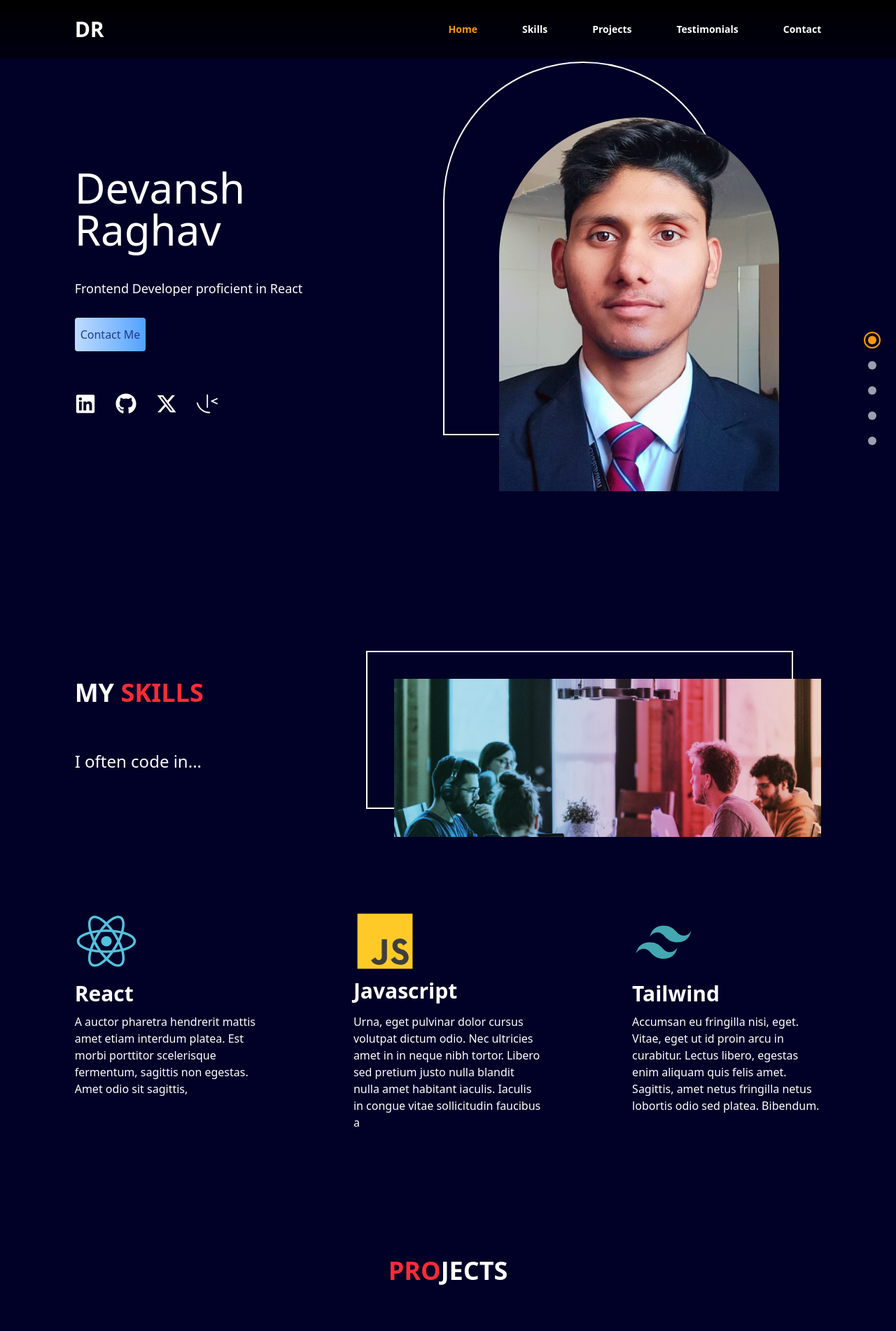
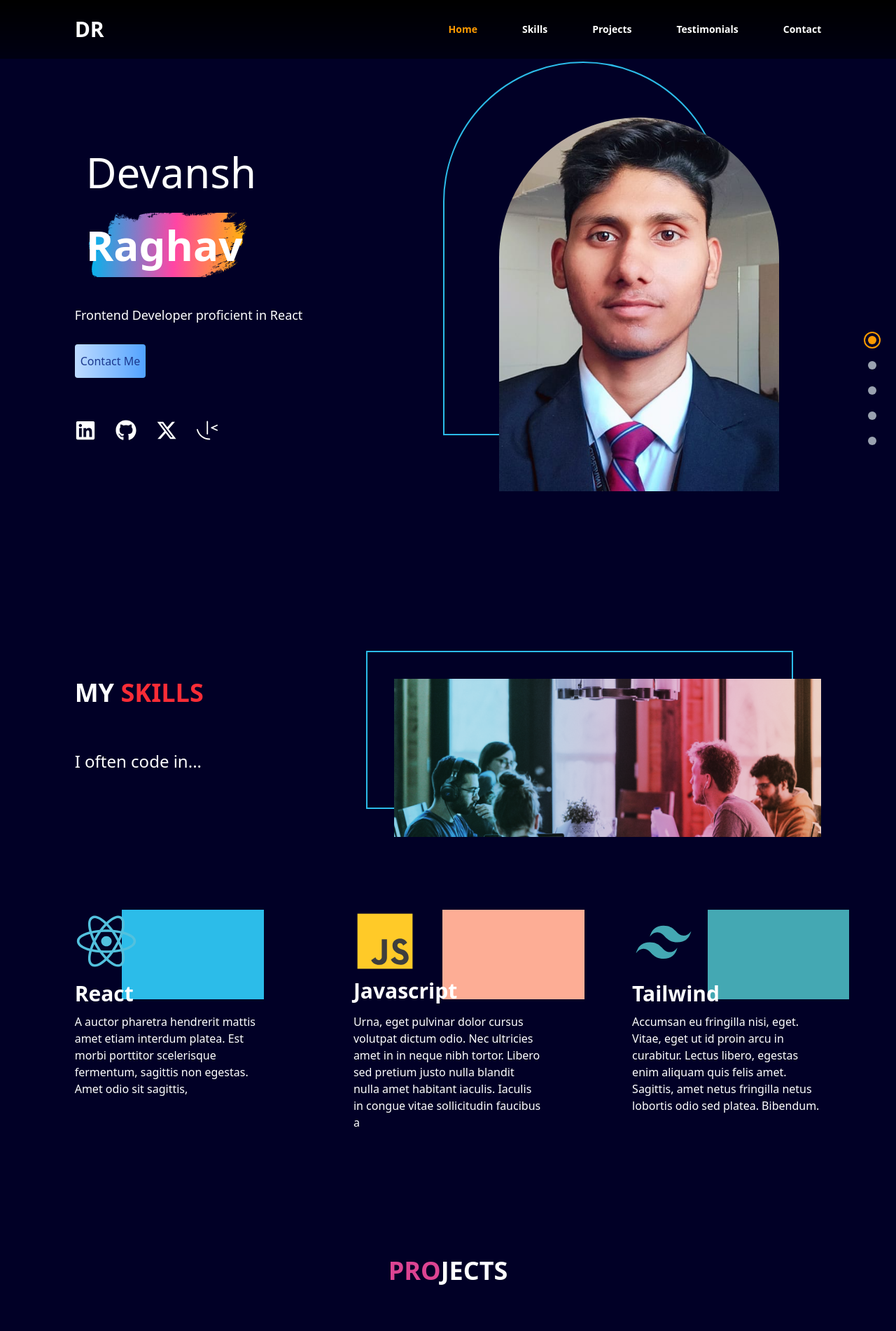
Before and after one commit to devansh373/final-portfolio, a React (Vite) app: page / in a window 1280 px wide. Shown: the top 1902 px of the page at 70% size. Built offline with nearby package versions, Linux system fonts and the light colour scheme.

Commit message:
changes in ui

```diff
--- a/src/App.jsx
+++ b/src/App.jsx
@@ -29,7 +29,7 @@ function App() {
   }, []);
 
   return (
-    <div className="app  text-white">
+    <div className="app bg-[#010026] text-white">
       <Navbar
         isTopOfPage={isTopOfPage}
         selectedPage={selectedPage}
--- a/src/components/LineGradient.jsx
+++ b/src/components/LineGradient.jsx
@@ -1,5 +1,6 @@
 const LineGradient = ({ width = "w-full" }) => {
-  return <div className={`h-0.5 ${width} bg-gradient-rainblue`} />;
+  return <div className={`h-0.5 ${width}  bg-[linear-gradient(81.66deg,_#00B5EE_7.21%,_#FF45A4_45.05%,_#FFBA00_78.07%k)]
+`} />;
 };
 
 export default LineGradient;
--- a/src/hooks/useMediaQuery.jsx
+++ b/src/hooks/useMediaQuery.jsx
@@ -8,7 +8,10 @@ const useMediaQuery = (query) => {
     if (media.matches !== matches) {
       setMatches(media.matches);
     }
-    const listener = () => setMatches(media.matches);
+    console.log(media.matches,matches,query)
+    const listener = () => {
+      console.log(media.matches,matches,query)
+      setMatches(media.matches)};
     window.addEventListener("resize", listener);
     return () => window.removeEventListener("resize", listener);
   }, [matches, query]);
--- a/src/index.css
+++ b/src/index.css
@@ -9,4 +9,9 @@
      background-color: #010026;
      /* @apply text-white; */
     }
+    .bg-content-brush{
+
+      background-image: url('./assets/brush.png');
+      background-size: contain;
+    }
   }
--- a/src/scenes/Footer.jsx
+++ b/src/scenes/Footer.jsx
@@ -2,14 +2,14 @@ import SocialMediaIcons from "../components/SocialMediaIcons";
 
 const Footer = () => {
   return (
-    <footer className="h-64 bg-red pt-10">
+    <footer className="h-64 bg-[#922d61] pt-10">
       <div className="w-10/12 mx-auto">
         <SocialMediaIcons />
         <div className="md:flex justify-center md:justify-between text-center ">
-          <p className="font-playfair font-semibold text-2xl text-yellow">
+          <p className="font-playfair font-semibold text-3xl text-[#FDCC49]">
             Devansh Raghav
           </p>
-          <p className="font-playfair text-md text-yellow">
+          <p className="font-playfair text-lg text-[#FDCC49]">
             Thanks for visiting my portfolio!
           </p>
         </div>
--- a/src/scenes/Landing.jsx
+++ b/src/scenes/Landing.jsx
@@ -15,7 +15,17 @@ const Landing = ({ setSelectedPage }) => {
         {isAboveLarge ? (
           <div
             className="relative z-0 ml-20 before:absolute before:-top-20 before:-left-20 before:rounded-t-[400px]
-            before:w-full before:max-w-[400px] md:before:max-w-[600px] before:h-full before:border-2 before:border-blue before:z-[-1]"
+            before:w-full before:max-w-[400px] md:before:max-w-[600px] before:h-full before:border-2 before:border-[#2CBCE9] before:z-[-1]"
+          >
+            <motion.div
+              initial="hidden"
+              whileInView="visible"
+              viewport={{ amount: 0.5 }}
+              transition={{ duration: 1 }}
+              variants={{
+                hidden: { x: -80, y: -80 },
+                visible: { x: 0, y: 0 },
+              }}
             >
               <img
                 alt="profile"
@@ -27,6 +37,7 @@ const Landing = ({ setSelectedPage }) => {
                 // src="./assets/ReadyPlayerMe-Avatar.jpeg"
                 // src="./assets/ReadyPlayerMe-Avatar.png"
               />
+            </motion.div>
           </div>
         ) : (
           <img
@@ -44,20 +55,25 @@ const Landing = ({ setSelectedPage }) => {
         <motion.div
           initial="hidden"
           whileInView="visible"
-          viewport={{ once: true, amount: 0.5 }}
+          viewport={{ amount: 0.5 }}
           transition={{ duration: 0.5 }}
           variants={{
             hidden: { opacity: 0, x: -50 },
             visible: { opacity: 1, x: 0 },
           }}
         >
-          <p className="text-6xl font-playfair z-10 text-center md:text-start">
+          <p className="text-6xl font-playfair z-10 text-center md:text-start flex flex-wrap gap-3">
+            <span className="p-4 sm:py-4">
               Devansh {""}
+              </span>
             <span
-              className="xs:relative xs:text-deep-blue xs:font-semibold z-20 xs:before:content-brush
-              before:absolute before:-left-[25px] before:-top-[70px] before:z-[-1]"
+              className="sm:font-semibold z-20 bg-[url('./assets/brush.png')] bg-no-repeat bg-cover bg-center
+                 before:z-[-1]  p-4 sm:py-4"
             >
+              <span className="text">
+
               Raghav
+              </span>
             </span>
           </p>
 
@@ -71,7 +87,7 @@ const Landing = ({ setSelectedPage }) => {
           className="flex mt-5 justify-center md:justify-start"
           initial="hidden"
           whileInView="visible"
-          viewport={{ once: true, amount: 0.5 }}
+          viewport={{ amount: 0.5 }}
           transition={{ delay: 0.2, duration: 0.5 }}
           variants={{
             hidden: { opacity: 0, x: -50 },
@@ -101,7 +117,7 @@ const Landing = ({ setSelectedPage }) => {
           className="flex mt-5 justify-center md:justify-start"
           initial="hidden"
           whileInView="visible"
-          viewport={{ once: true, amount: 0.5 }}
+          viewport={{ amount: 0.5 }}
           transition={{ delay: 0.4, duration: 0.5 }}
           variants={{
             hidden: { opacity: 0, x: -50 },
--- a/src/scenes/MySkills.jsx
+++ b/src/scenes/MySkills.jsx
@@ -13,7 +13,7 @@ const MySkills = () => {
           className="md:w-1/3"
           initial="hidden"
           whileInView="visible"
-          viewport={{ once: true, amount: 0.5 }}
+          viewport={{ amount: 0.5 }}
           transition={{ duration: 0.5 }}
           variants={{
             hidden: { opacity: 0, x: -50 },
@@ -24,22 +24,31 @@ const MySkills = () => {
             MY <span className="text-red-500">SKILLS</span>
           </p>
           <LineGradient width="w-1/3" />
-          <p className="mt-10 text-2xl mb-7">
-            I often code  in...
-          </p>
+          <p className="mt-10 text-2xl mb-7">I often code in...</p>
         </motion.div>
 
         <div className="mt-16 md:mt-0">
           {isAboveLarge ? (
             <div
               className="relative z-0 ml-20 before:absolute before:-top-10 before:-left-10
-              before:w-full before:h-full before:border-2 before:border-blue before:z-[-1]"
+              before:w-full before:h-full before:border-2 before:border-[#2CBCE9] before:z-[-1]"
             >
-              <img
-                alt="skills"
-                className="z-10"
-                src="assets/skills-image.png"
-              />
+              <motion.div
+                initial="hidden"
+                whileInView="visible"
+                viewport={{ amount: 0.5 }}
+                transition={{ duration: 1 }}
+                variants={{
+                  hidden: { x: -40, y: -40 },
+                  visible: { x: 0, y: 0 },
+                }}
+              >
+                <img
+                  alt="skills"
+                  className="z-10"
+                  src="assets/skills-image.png"
+                />
+              </motion.div>
             </div>
           ) : (
             <img alt="skills" className="z-10" src="assets/skills-image.png" />
@@ -54,7 +63,7 @@ const MySkills = () => {
           className="md:w-1/3 mt-10"
           initial="hidden"
           whileInView="visible"
-          viewport={{ once: true, amount: 0.5 }}
+          viewport={{ amount: 0.5 }}
           transition={{ duration: 0.5 }}
           variants={{
             hidden: { opacity: 0, y: 50 },
@@ -66,11 +75,9 @@ const MySkills = () => {
               <p className="font-playfair font-semibold text-5xl w-[90px]">
                 {reactSvg}
               </p>
-              <p className="font-playfair font-semibold text-3xl mt-3">
-                React
-              </p>
+              <p className="font-playfair font-semibold text-3xl mt-3">React</p>
             </div>
-            <div className="w-1/2 md:w-3/4 h-32 bg-blue absolute right-0 top-0 z-[-1]" />
+            <div className="w-1/2 md:w-3/4 h-32 bg-[#2CBCE9] absolute right-0 top-0 z-[-1]" />
           </div>
           <p className="mt-5">
             A auctor pharetra hendrerit mattis amet etiam interdum platea. Est
@@ -84,7 +91,7 @@ const MySkills = () => {
           className="md:w-1/3 mt-10"
           initial="hidden"
           whileInView="visible"
-          viewport={{ once: true, amount: 0.5 }}
+          viewport={{ amount: 0.5 }}
           transition={{ delay: 0.2, duration: 0.5 }}
           variants={{
             hidden: { opacity: 0, y: 50 },
@@ -93,13 +100,14 @@ const MySkills = () => {
         >
           <div className="relative h-32">
             <div className="z-10">
-              <p className="font-playfair font-semibold text-2xl w-[90px]">{
-            jsSvg}</p>
+              <p className="font-playfair font-semibold text-2xl w-[90px]">
+                {jsSvg}
+              </p>
               <p className="font-playfair font-semibold text-3xl mt-2 ">
                 Javascript
               </p>
             </div>
-            <div className="w-1/2 md:w-3/4 h-32 bg-red absolute right-0 top-0 z-[-1]" />
+            <div className="w-1/2 md:w-3/4 h-32 bg-[#FDAD95] absolute -right-15 top-0 z-[-1]" />
           </div>
           <p className="mt-5">
             Urna, eget pulvinar dolor cursus volutpat dictum odio. Nec ultricies
@@ -113,7 +121,7 @@ const MySkills = () => {
           className="md:w-1/3 mt-10"
           initial="hidden"
           whileInView="visible"
-          viewport={{ once: true, amount: 0.5 }}
+          viewport={{ amount: 0.5 }}
           transition={{ delay: 0.4, duration: 0.5 }}
           variants={{
             hidden: { opacity: 0, y: 50 },
@@ -122,12 +130,14 @@ const MySkills = () => {
         >
           <div className="relative h-32">
             <div className="z-10">
-              <p className="font-playfair font-semibold text-5xl w-[90px]">{tailwindSvg}</p>
+              <p className="font-playfair font-semibold text-5xl w-[90px]">
+                {tailwindSvg}
+              </p>
               <p className="font-playfair font-semibold text-3xl mt-3">
                 Tailwind
               </p>
             </div>
-            <div className="w-1/2 md:w-3/4 h-32 bg-yellow absolute right-0 top-0 z-[-1]" />
+            <div className="w-1/2 md:w-3/4 h-32 bg-[#44a8b3] absolute -right-10 top-0 z-[-1]" />
           </div>
           <p className="mt-5">
             Accumsan eu fringilla nisi, eget. Vitae, eget ut id proin arcu in
--- a/src/scenes/Navbar.jsx
+++ b/src/scenes/Navbar.jsx
@@ -20,10 +20,10 @@ const Link = ({ page, selectedPage, setSelectedPage }) => {
 const Navbar = ({ isTopOfPage, selectedPage, setSelectedPage }) => {
   const [isMenuToggled, setIsMenuToggled] = useState(false);
   const isDesktop = useMediaQuery("(min-width: 768px)");
-  const navbarBackground = isTopOfPage ? "" : "bg-red";
+  // const navbarBackground = ;
 
   return (
-    <nav className={`${navbarBackground} z-40 w-full fixed top-0 py-6 bg-gradient-to-b from-black to-black/50 bg-transparent`}>
+    <nav className={`${isTopOfPage ? "" : "bg-red-500"} z-40 w-full fixed top-0 py-6 bg-gradient-to-b from-black to-black/50 bg-transparent`}>
       <div className="flex items-center justify-between mx-auto w-5/6">
         <h4 className="font-playfair text-3xl font-bold">DR</h4>
 
--- a/src/scenes/Projects.jsx
+++ b/src/scenes/Projects.jsx
@@ -5,7 +5,7 @@ const container = {
   hidden: {},
   visible: {
     transition: {
-      staggerChildren: 0.2,
+      staggerChildren: 0.1,
     },
   },
 };
@@ -17,12 +17,12 @@ const projectVariant = {
 
 const Project = ({ title,url,desc }) => {
   const overlayStyles = `absolute h-full w-full opacity-0 hover:opacity-90 transition duration-500
-    bg-gray-300 z-30 flex flex-col justify-center items-center text-center p-16 text-blue-900 cursor-pointer rounded-lg`;
+     z-30 flex flex-col justify-center items-center text-center p-16 cursor-pointer rounded-lg`;
   const projectTitle = title.split(" ").join("-").toLowerCase();
 
   return (
     <motion.div variants={projectVariant} className="relative">
-      <a href={url} target="_blank" className={overlayStyles}>
+      <a href={url} target="_blank" className={`${overlayStyles} text-[#2CBCE9] bg-[#ededed]`}>
         <p className="text-2xl font-playfair">{title}</p>
         <p className="mt-7">
           {desc}
@@ -41,7 +41,7 @@ const Projects = () => {
         className="md:w-2/5 mx-auto text-center"
         initial="hidden"
         whileInView="visible"
-        viewport={{ once: true, amount: 0.5 }}
+        viewport={{  amount: 0.5 }}
         transition={{ duration: 0.5 }}
         variants={{
           hidden: { opacity: 0, y: -50 },
@@ -50,7 +50,7 @@ const Projects = () => {
       >
         <div>
           <p className="font-playfair font-semibold text-4xl">
-            <span className="text-red-500">PRO</span>JECTS
+            <span className="text-[#DC4492]">PRO</span>JECTS
           </p>
           <div className="flex justify-center mt-5">
             <LineGradient width="w-2/3" />
@@ -68,11 +68,11 @@ const Projects = () => {
           variants={container}
           initial="hidden"
           whileInView="visible"
-          viewport={{ once: true, amount: 0.2 }}
+          viewport={{  amount: 0.2 }}
         >
           {/* ROW 1 */}
           <div
-            className="flex justify-center  text-center items-center p-10 bg-red-600
+            className="flex justify-center  text-center items-center p-10 bg-[#922d61]
               max-w-[400px] max-h-[400px] text-2xl font-playfair font-medium"
           >
             BEAUTIFUL USER INTERFACES
@@ -89,7 +89,7 @@ const Projects = () => {
           <Project title="Project 6" />
           <Project title="Project 7" />
           <div
-            className="flex justify-center text-center items-center p-10 bg-blue-500
+            className="flex justify-center text-center items-center p-10 bg-[#237791]
               max-w-[400px] max-h-[400px] text-2xl font-playfair font-semibold"
           >
             SMOOTH USER EXPERIENCE
```
Also changed, not shown: src/scenes/Contact.jsx (+11 -11 lines), src/scenes/Testimonials.jsx (+11 -11 lines). Lines whose indentation alone changed are shown as unchanged.
